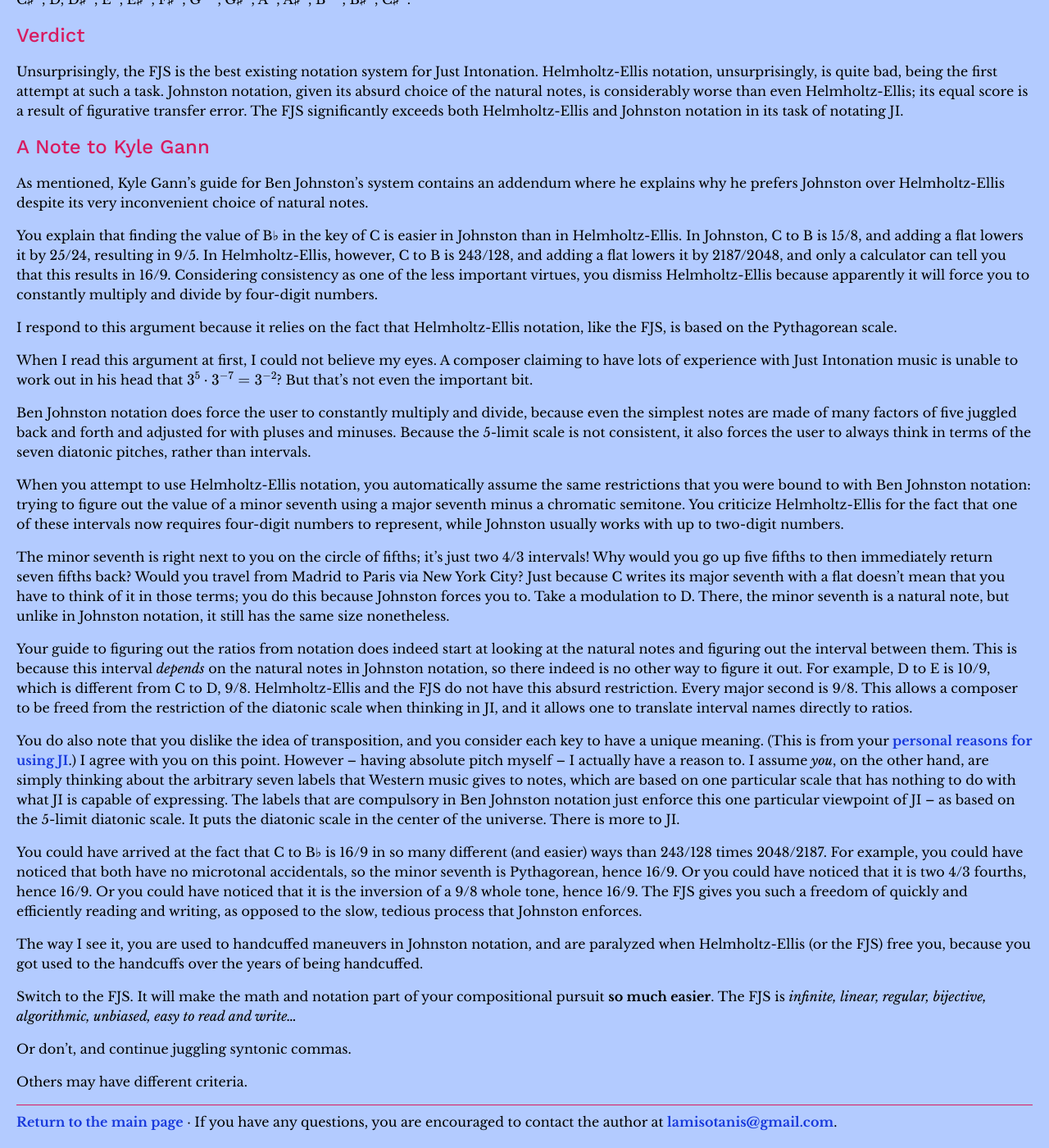
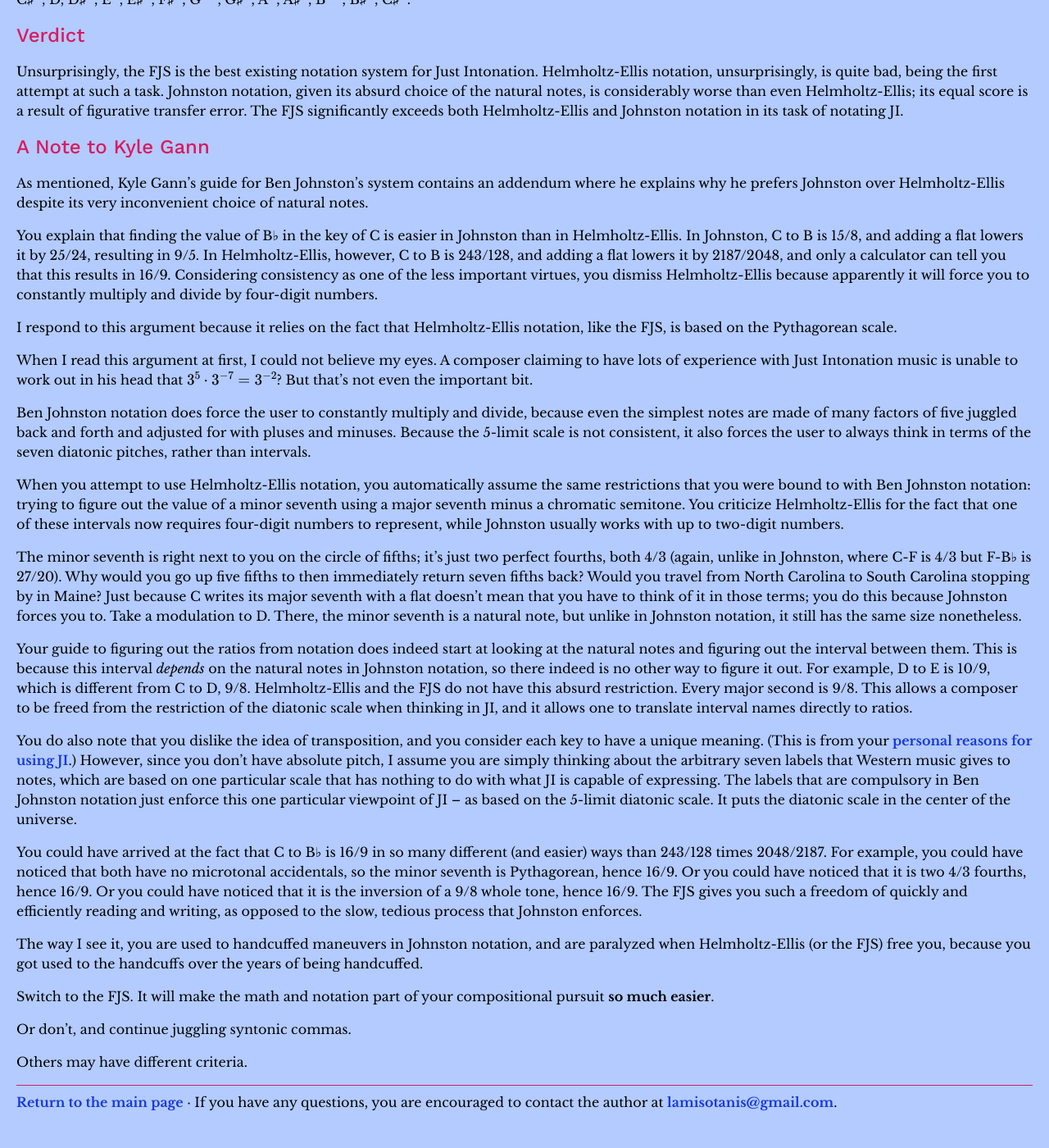
Before and after one commit to misotanni/misotanni.github.io, a Jekyll site: the page built from fjs/en/compare.md, in a window 1280 px wide and 1400 px high, scrolled down 8105 px. Shown: the whole window at 82% size. Built offline with Jekyll 4.4.1, drawn with Linux system fonts in a browser that asks for light colours; our own code applies the rules of GitHub Pages for plain Markdown files; formulas are drawn with MathJax 3; after the commit the page ends 9481 px from its top, so only the background shows below that.

Commit message:
tsali tolzenba

```diff
--- a/fjs/en/compare.md
+++ b/fjs/en/compare.md
@@ -305,17 +305,17 @@ Ben Johnston notation does force the user to constantly multiply and divide, bec
 
 When you attempt to use Helmholtz-Ellis notation, you automatically assume the same restrictions that you were bound to with Ben Johnston notation: trying to figure out the value of a minor seventh using a major seventh minus a chromatic semitone. You criticize Helmholtz-Ellis for the fact that one of these intervals now requires four-digit numbers to represent, while Johnston usually works with up to two-digit numbers.
 
-The minor seventh is right next to you on the circle of fifths; it's just two 4/3 intervals! Why would you go up five fifths to then immediately return seven fifths back? Would you travel from Madrid to Paris via New York City? Just because C writes its major seventh with a flat doesn't mean that you have to think of it in those terms; you do this because Johnston forces you to. Take a modulation to D. There, the minor seventh is a natural note, but unlike in Johnston notation, it still has the same size nonetheless.
+The minor seventh is right next to you on the circle of fifths; it's just two perfect fourths, both 4/3 (again, unlike in Johnston, where C-F is 4/3 but F-B♭ is 27/20). Why would you go up five fifths to then immediately return seven fifths back? Would you travel from North Carolina to South Carolina stopping by in Maine? Just because C writes its major seventh with a flat doesn't mean that you have to think of it in those terms; you do this because Johnston forces you to. Take a modulation to D. There, the minor seventh is a natural note, but unlike in Johnston notation, it still has the same size nonetheless.
 
 Your guide to figuring out the ratios from notation does indeed start at looking at the natural notes and figuring out the interval between them. This is because this interval *depends* on the natural notes in Johnston notation, so there indeed is no other way to figure it out. For example, D to E is 10/9, which is different from C to D, 9/8. Helmholtz-Ellis and the FJS do not have this absurd restriction. Every major second is 9/8. This allows a composer to be freed from the restriction of the diatonic scale when thinking in JI, and it allows one to translate interval names directly to ratios.
 
-You do also note that you dislike the idea of transposition, and you consider each key to have a unique meaning. (This is from your [personal reasons for using JI](https://www.kylegann.com/JIreasons.html).) I agree with you on this point. However – having absolute pitch myself – I actually have a reason to. I assume *you*, on the other hand, are simply thinking about the arbitrary seven labels that Western music gives to notes, which are based on one particular scale that has nothing to do with what JI is capable of expressing. The labels that are compulsory in Ben Johnston notation just enforce this one particular viewpoint of JI – as based on the 5-limit diatonic scale. It puts the diatonic scale in the center of the universe. There is more to JI.
+You do also note that you dislike the idea of transposition, and you consider each key to have a unique meaning. (This is from your [personal reasons for using JI](https://www.kylegann.com/JIreasons.html).) However, since you don't have absolute pitch, I assume you are simply thinking about the arbitrary seven labels that Western music gives to notes, which are based on one particular scale that has nothing to do with what JI is capable of expressing. The labels that are compulsory in Ben Johnston notation just enforce this one particular viewpoint of JI – as based on the 5-limit diatonic scale. It puts the diatonic scale in the center of the universe.
 
 You could have arrived at the fact that C to B♭ is 16/9 in so many different (and easier) ways than 243/128 times 2048/2187. For example, you could have noticed that both have no microtonal accidentals, so the minor seventh is Pythagorean, hence 16/9. Or you could have noticed that it is two 4/3 fourths, hence 16/9. Or you could have noticed that it is the inversion of a 9/8 whole tone, hence 16/9. The FJS gives you such a freedom of quickly and efficiently reading and writing, as opposed to the slow, tedious process that Johnston enforces.
 
 The way I see it, you are used to handcuffed maneuvers in Johnston notation, and are paralyzed when Helmholtz-Ellis (or the FJS) free you, because you got used to the handcuffs over the years of being handcuffed.
 
-Switch to the FJS. It will make the math and notation part of your compositional pursuit **so much easier**. The FJS is *infinite, linear, regular, bijective, algorithmic, unbiased, easy to read and write...*
+Switch to the FJS. It will make the math and notation part of your compositional pursuit **so much easier**.
 
 Or don't, and continue juggling syntonic commas.
 
```
